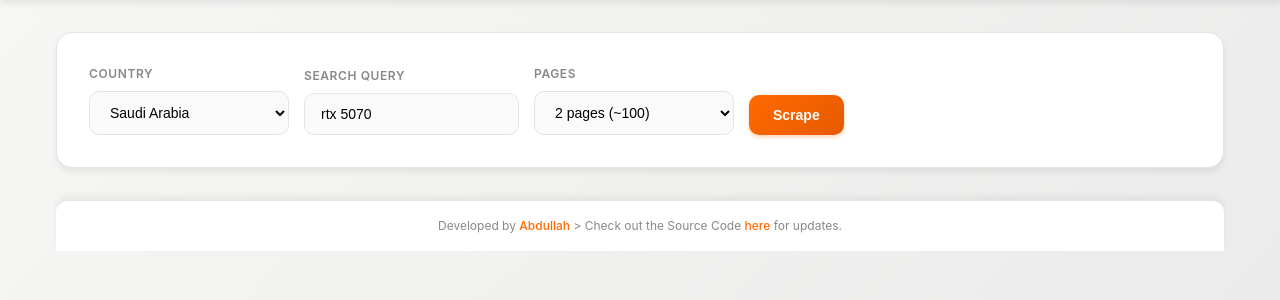
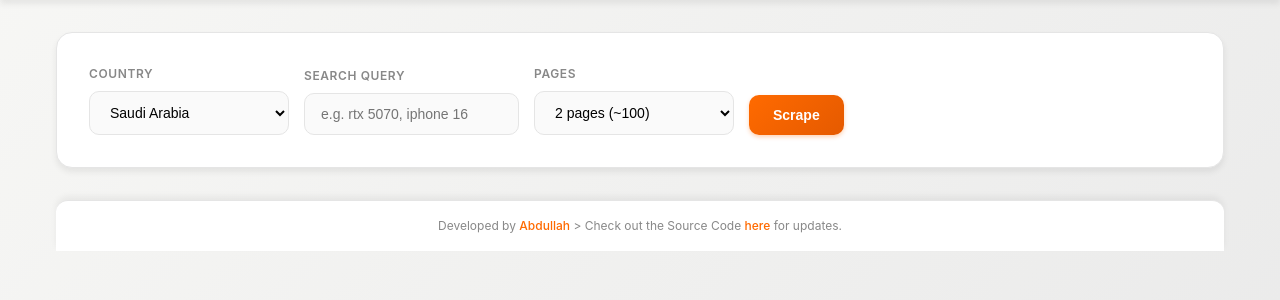
Before and after one commit to WeLx1337/noon-scraper, a Flask app: page / in a window 1280 px wide. Shown: the part 85-385 px from the top of the page. Run offline with Flask 3, Linux system fonts and the light colour scheme.

Commit message:
Remove default value from search query input field

```diff
--- a/templates/index.html
+++ b/templates/index.html
@@ -452,7 +452,7 @@
     </div>
     <div class="field">
       <label>Search query</label>
-      <input type="text" id="query" placeholder="e.g. rtx 5070, iphone 16" value="rtx 5070">
+      <input type="text" id="query" placeholder="e.g. rtx 5070, iphone 16">
     </div>
     <div class="field">
       <label>Pages</label>
```
